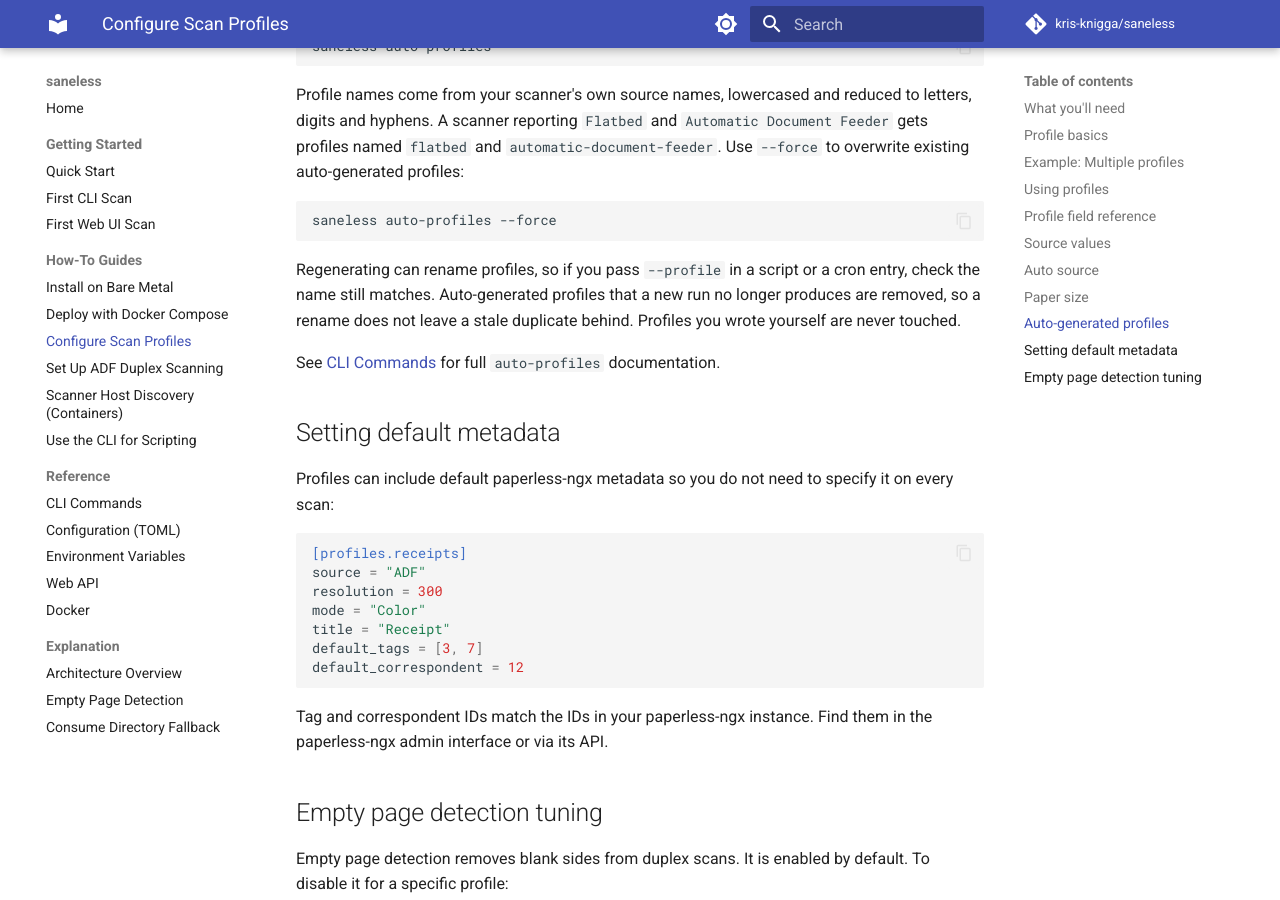
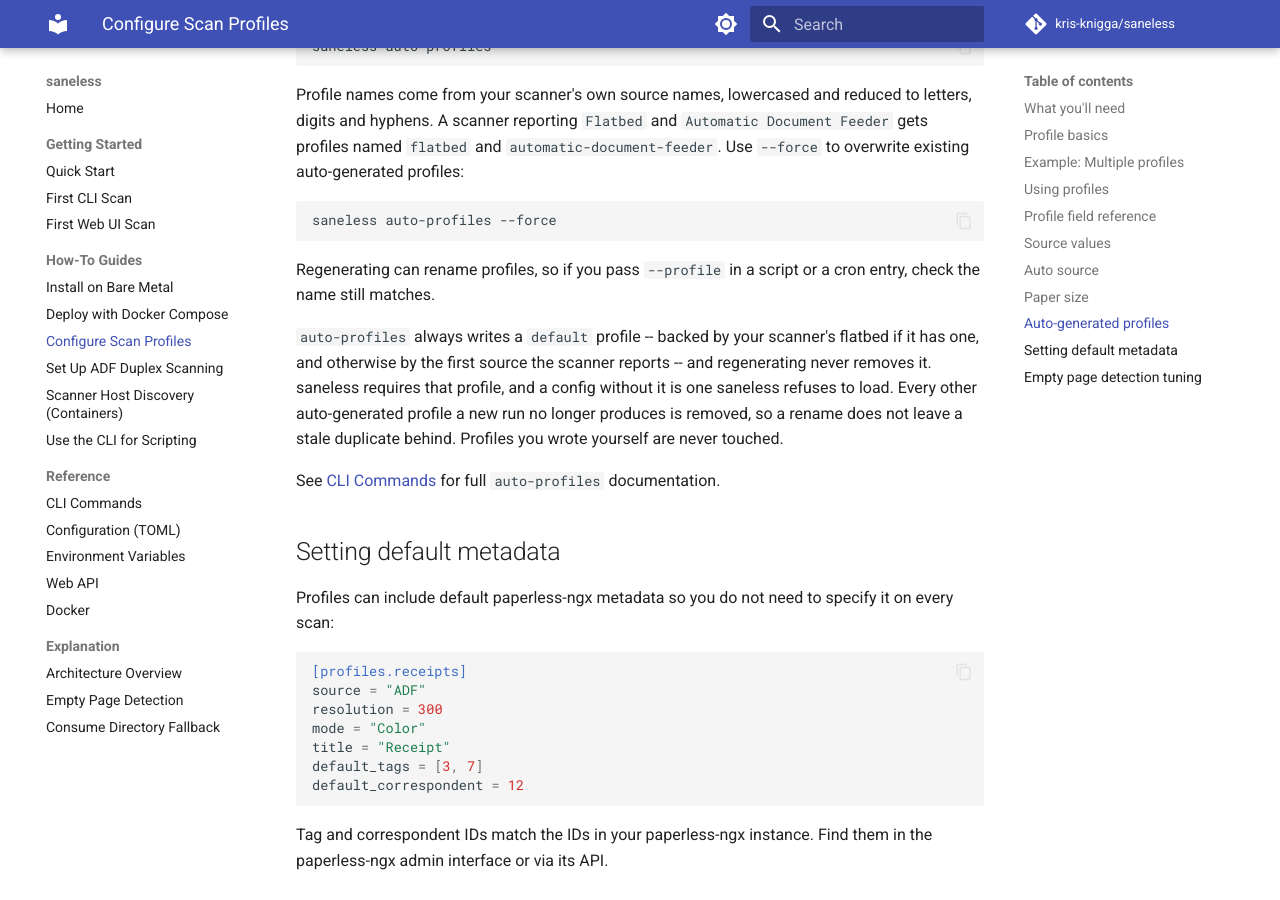
Before and after one commit to kdknigga/saneless, an MkDocs documentation site: the page built from docs/how-to/configure-scan-profiles.md, in a window 1280 px wide and 900 px high, scrolled down 3611 px. Built offline with MkDocs 1.6.1 and Material for MkDocs 9.7.7, drawn with Linux system fonts in a browser that asks for light colours; comment, search, counter and statistics services are not loaded.

Commit message:
docs(24): WR-10 state the default-profile guarantee and complete exit codes
The how-to described the prune without its consequence while stating
elsewhere that `default` is required, leaving the reader to discover the
interaction. With CR-01 and CR-02 fixed there is a guarantee to state rather
than a hazard to warn about: a default is always written, and regenerating
never removes it. The auto-profiles exit-code table also omitted 2, which is
reachable for every command because cli() loads settings before dispatch.

Co-Authored-By: Claude Opus 5 <noreply@anthropic.com>
Claude-Session: https://claude.ai/code/session_01NySuJBwAcx2iyQD8AdsTVf

````diff
--- a/docs/how-to/configure-scan-profiles.md
+++ b/docs/how-to/configure-scan-profiles.md
@@ -137,7 +137,9 @@ Profile names come from your scanner's own source names, lowercased and reduced
 saneless auto-profiles --force
 ```
 
-Regenerating can rename profiles, so if you pass `--profile` in a script or a cron entry, check the name still matches. Auto-generated profiles that a new run no longer produces are removed, so a rename does not leave a stale duplicate behind. Profiles you wrote yourself are never touched.
+Regenerating can rename profiles, so if you pass `--profile` in a script or a cron entry, check the name still matches.
+
+`auto-profiles` always writes a `default` profile -- backed by your scanner's flatbed if it has one, and otherwise by the first source the scanner reports -- and regenerating never removes it. saneless requires that profile, and a config without it is one saneless refuses to load. Every other auto-generated profile a new run no longer produces is removed, so a rename does not leave a stale duplicate behind. Profiles you wrote yourself are never touched.
 
 See [CLI Commands](../reference/cli-commands.md) for full `auto-profiles` documentation.
 
````
Also changed, not shown: docs/reference/cli-commands.md (+3 -0 lines).
